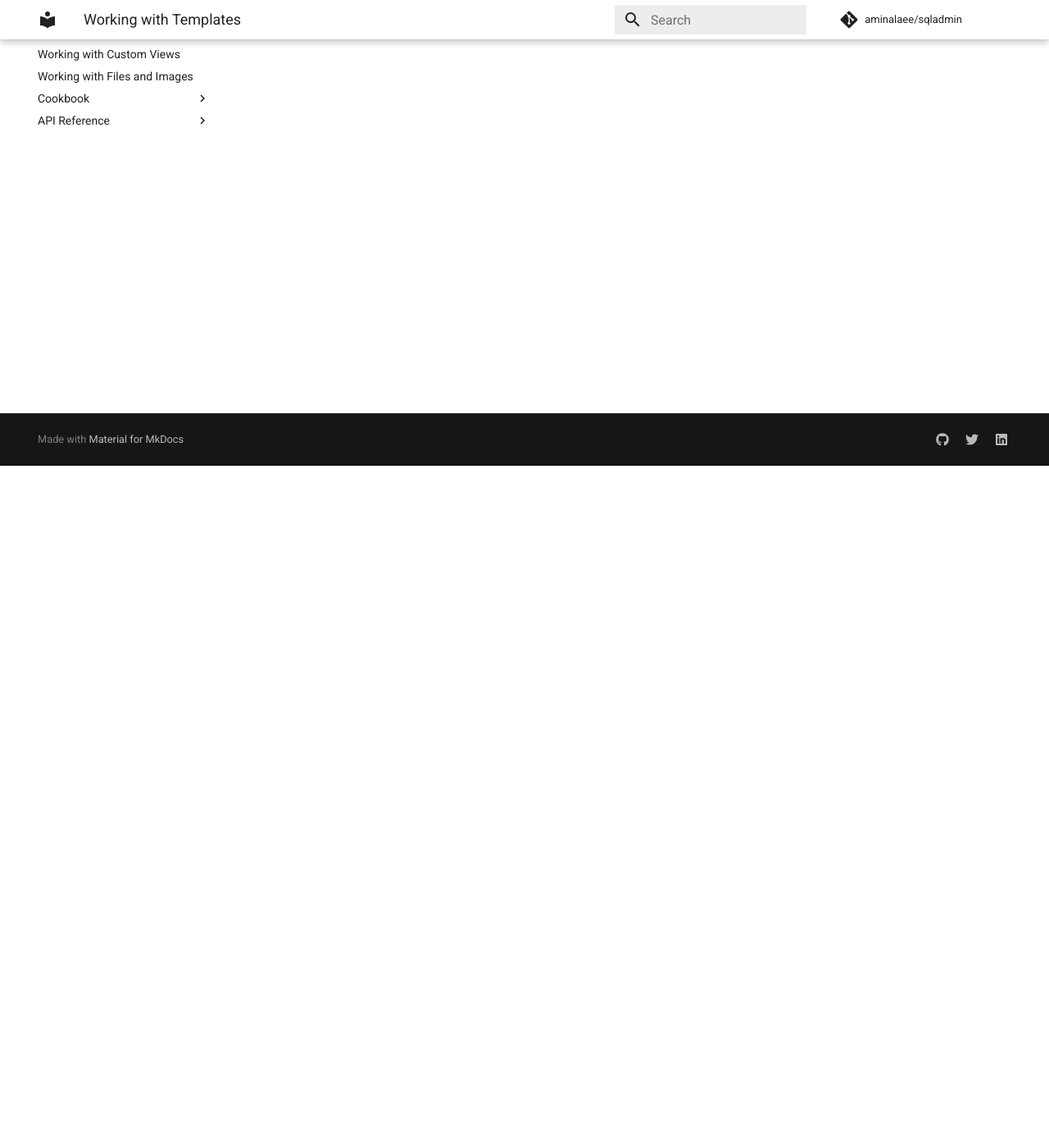
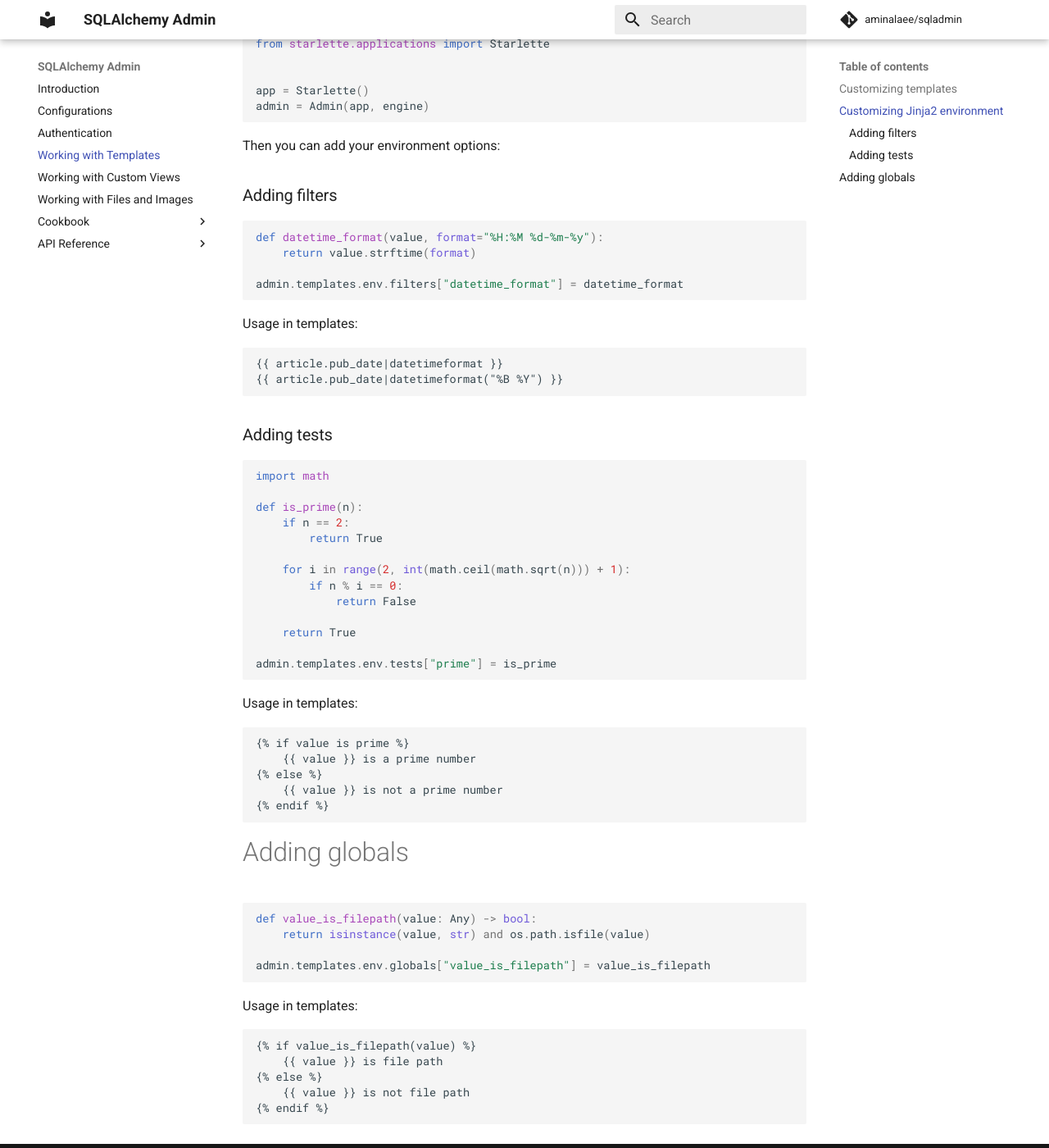
Before and after one commit to aminalaee/sqladmin, an MkDocs documentation site: the page built from docs/working_with_templates.md, in a window 1280 px wide and 1400 px high, scrolled down 832 px. Shown: the whole window at 82% size. Built offline with MkDocs 1.6.1 and Material for MkDocs 9.7.7, drawn with Linux system fonts in a browser that asks for light colours; comment, search, counter and statistics services are not loaded; some of the changed text lies outside the part shown.

Commit message:
Update template engine environment docs (#703)
Co-authored-by: Amin Alaee <mohammadamin.alaee@gmail.com>

````diff
--- a/docs/working_with_templates.md
+++ b/docs/working_with_templates.md
@@ -25,3 +25,81 @@ SQLAdmin and in the `content` block it adds custom HTML tags:
     class UserAdmin(ModelView, model=User):
         details_template = "custom_details.html"
     ```
+
+## Customizing Jinja2 environment
+
+You can add custom environment options to use it on your custom templates. First set up a project:
+
+```python
+from sqladmin import Admin
+from starlette.applications import Starlette
+
+
+app = Starlette()
+admin = Admin(app, engine)
+```
+
+Then you can add your environment options:
+
+### Adding filters
+
+```python
+def datetime_format(value, format="%H:%M %d-%m-%y"):
+    return value.strftime(format)
+
+admin.templates.env.filters["datetime_format"] = datetime_format
+```
+
+Usage in templates:
+
+```
+{{ article.pub_date|datetimeformat }}
+{{ article.pub_date|datetimeformat("%B %Y") }}
+```
+
+### Adding tests
+
+```python
+import math
+
+def is_prime(n):
+    if n == 2:
+        return True
+
+    for i in range(2, int(math.ceil(math.sqrt(n))) + 1):
+        if n % i == 0:
+            return False
+
+    return True
+
+admin.templates.env.tests["prime"] = is_prime
+```
+
+Usage in templates:
+
+```
+{% if value is prime %}
+    {{ value }} is a prime number
+{% else %}
+    {{ value }} is not a prime number
+{% endif %}
+```
+
+# Adding globals
+
+```python
+def value_is_filepath(value: Any) -> bool:
+    return isinstance(value, str) and os.path.isfile(value)
+
+admin.templates.env.globals["value_is_filepath"] = value_is_filepath
+```
+
+Usage in templates:
+
+```
+{% if value_is_filepath(value) %}
+    {{ value }} is file path
+{% else %}
+    {{ value }} is not file path
+{% endif %}
+```
````
